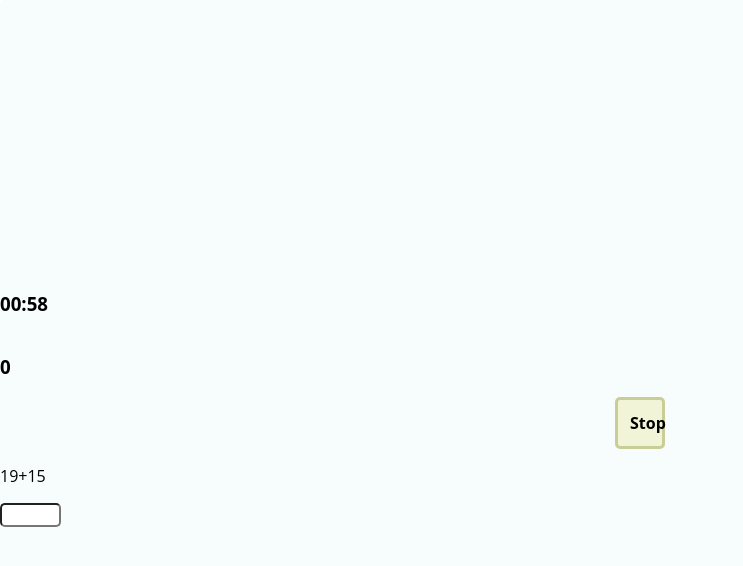
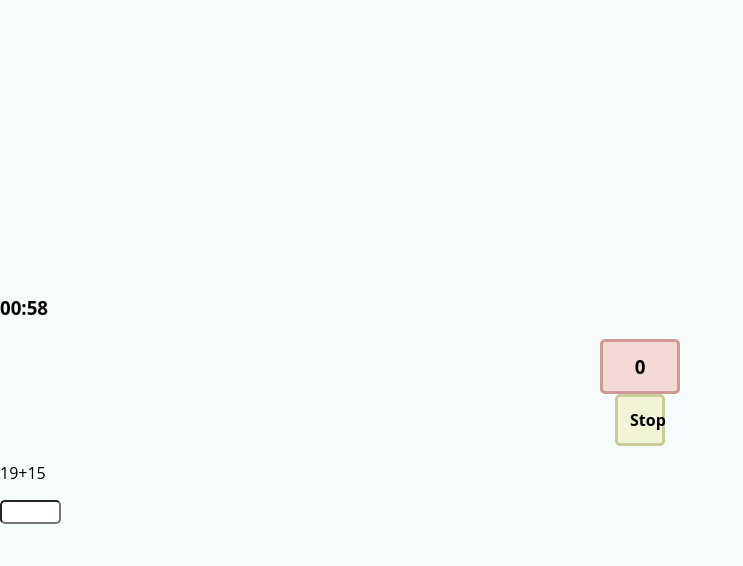
Before and after one commit to pablomartan/arithmetic, a React app: page / in a window 1280 px wide. Both pictures are taken after a click on the button "Start". Shown: the top 566 px of the page, without its empty margins (0-743 px from the left). Built offline with nearby package versions, Linux system fonts and the light colour scheme.

Commit message:
feat: add score style in App.css

```diff
--- a/src/App.css
+++ b/src/App.css
@@ -48,3 +48,16 @@ html,body {
     font-weight: bold;
     text-align: center;
 }
+
+#score {
+    display: inline-block;
+
+    background: var(--lred);
+    border: 3px solid var(--dred);
+
+    margin: 0 auto;
+    padding: 12px;
+    width: 50px;
+
+    text-align: center;
+}
```
